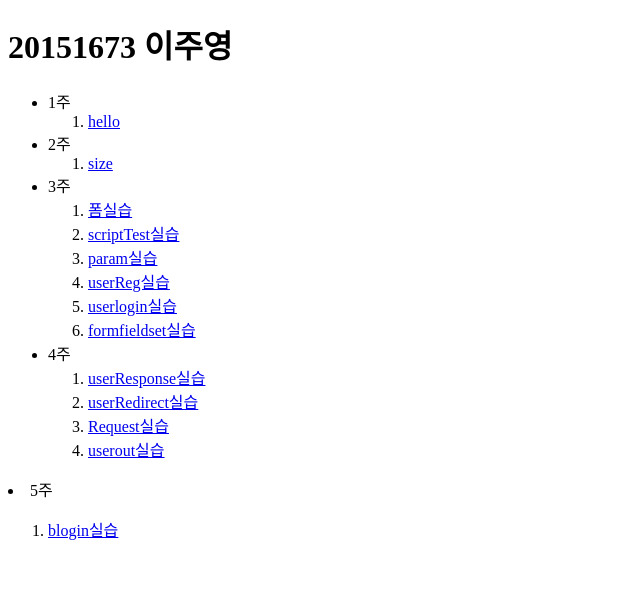
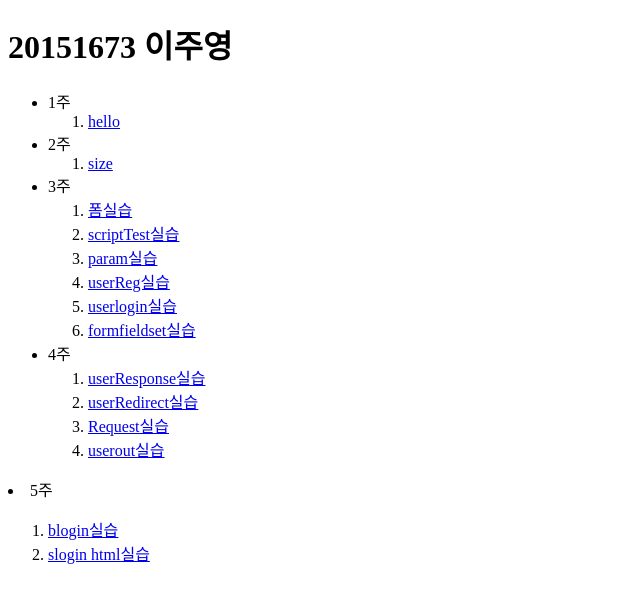
Before and after one commit to leejooyung2/leejooyung.github.io, a plain HTML site: page index.html in a window 1280 px wide. Shown: the whole page, without its empty margins (0-640 px from the left). Drawn offline with Linux system fonts and the light colour scheme.

Commit message:
Update index.html

```diff
--- a/index.html
+++ b/index.html
@@ -37,6 +37,8 @@
             	<li>5주
    	<ol>
       <li><a href="https://leejooyung1.github.io/1009/blogin.html">blogin실습 </a></li>
+      <li><a href="https://leejooyung.github.io/1010/slogin.html">slogin html실습 </a></li>
+
      </ol>
           	</li>
 
```
